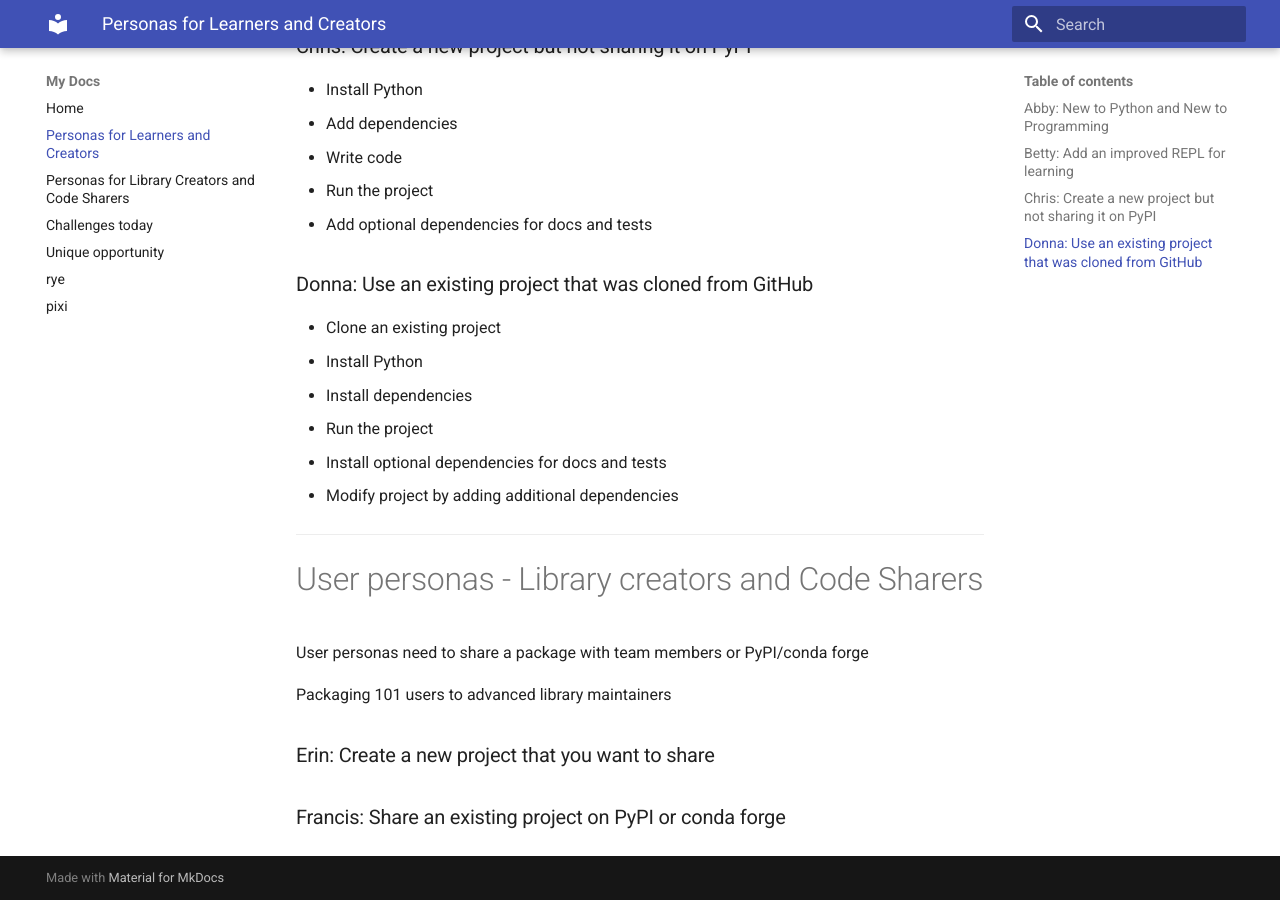
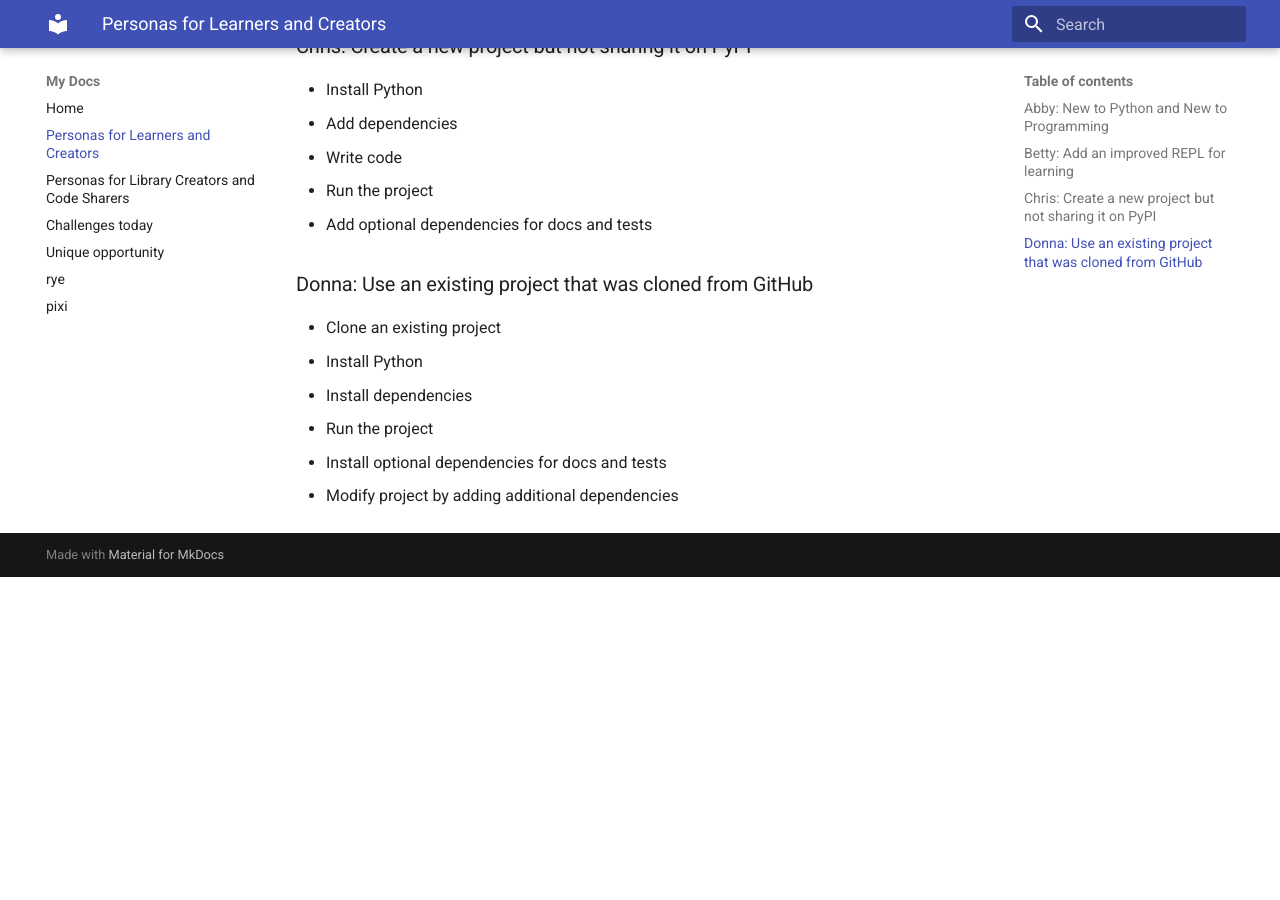
Before and after one commit to pysplash/dog-paddle, an MkDocs documentation site: the page built from docs/user-personas-learners-creators.md, in a window 1280 px wide and 900 px high, scrolled down 581 px. Built offline with MkDocs 1.6.1 and Material for MkDocs 9.7.7, drawn with Linux system fonts in a browser that asks for light colours; after the commit the page ends 1158 px from its top, so only the background shows below that.

Commit message:
update doc

```diff
--- a/docs/user-personas-learners-creators.md
+++ b/docs/user-personas-learners-creators.md
@@ -31,16 +31,3 @@ Users want to learn Python and create applications for personal use.
 - Run the project
 - Install optional dependencies for docs and tests
 - Modify project by adding additional dependencies
-
----
-
-# User personas - Library creators and Code Sharers
-
-User personas need to share a package with team members or PyPI/conda forge
-
-Packaging 101 users to advanced library maintainers
-
-### Erin: Create a new project that you want to share
-
-
-### Francis: Share an existing project on PyPI or conda forge
```
